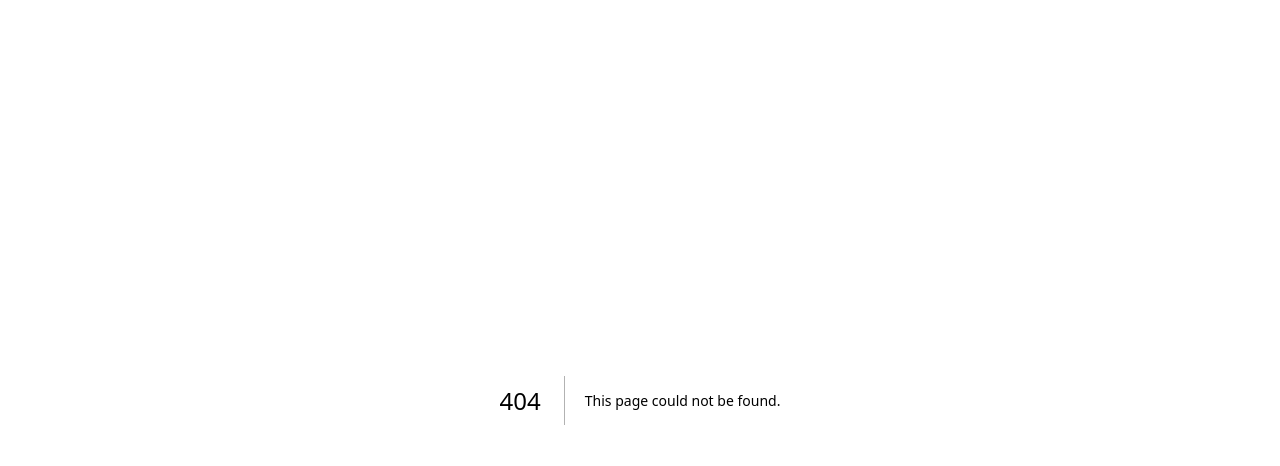
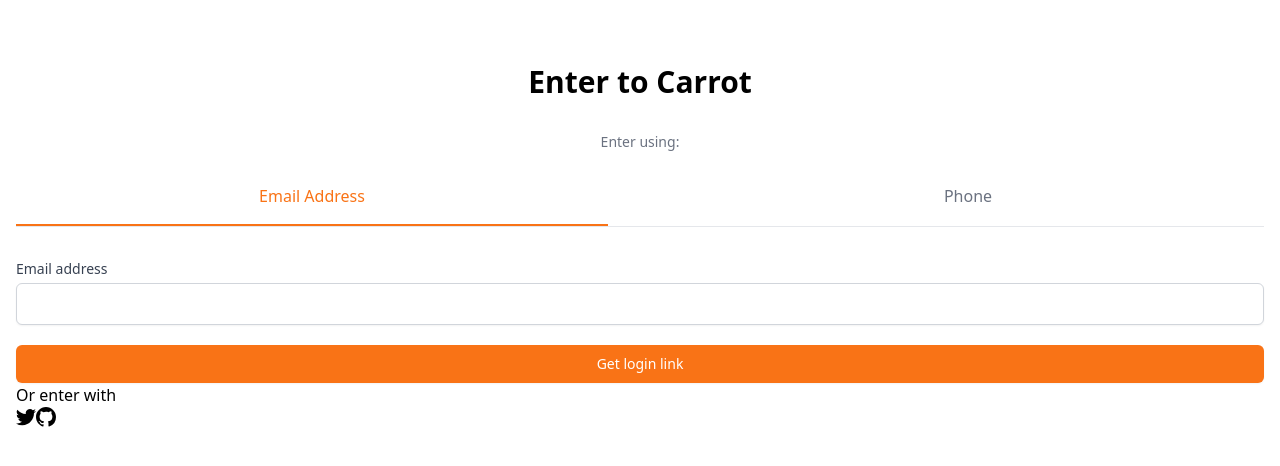
Before and after one commit to yoseph0524/carrotmarket, a Next.js app: page /enter in a window 1280 px wide. Before the commit this address had no page. Shown: the top 466 px of the page. Built offline with nearby package versions, Linux system fonts and the light colour scheme.

Commit message:
auth css p1

```diff
--- a/package.json
+++ b/package.json
@@ -9,6 +9,7 @@
     "lint": "next lint"
   },
   "dependencies": {
+    "@tailwindcss/forms": "^0.5.7",
     "next": "latest",
     "react": "latest",
     "react-dom": "latest"
--- /dev/null
+++ b/pages/enter.tsx
@@ -0,0 +1,110 @@
+import { useState } from "react";
+
+function cls(...classnames: string[]) {
+  return classnames.join(" ");
+}
+
+export default function Enter() {
+  const [method, setMethod] = useState<"email" | "phone">("email");
+  const onEmailClick = () => setMethod("email");
+  const onPhoneClick = () => setMethod("phone");
+  return (
+    <div className="mt-16 px-4">
+      <h3 className="text-3xl font-bold text-center">Enter to Carrot</h3>
+      <div className="mt-8">
+        <div className="flex flex-col items-center">
+          <h5 className="text-sm text-gray-500 font-medium">Enter using:</h5>
+          <div className="grid border-b w-full mt-8 grid-cols-2 gap-16">
+            <button
+              className={cls(
+                "pb-4 font-medium border-b-2",
+                method === "email"
+                  ? " border-orange-500 text-orange-500"
+                  : "border-transparent text-gray-500"
+              )}
+              onClick={onEmailClick}
+            >
+              Email Address
+            </button>
+            <button
+              className={cls(
+                "pb-4 font-medium border-b-2",
+                method === "phone"
+                  ? " border-orange-500 text-orange-500"
+                  : "border-transparent text-gray-500"
+              )}
+              onClick={onPhoneClick}
+            >
+              Phone
+            </button>
+          </div>
+        </div>
+        <form className="flex flex-col mt-8">
+          <label className="text-sm font-medium text-gray-700">
+            {method === "email" ? "Email address" : null}
+            {method === "phone" ? "Phone number" : null}
+          </label>
+          <div className="mt-1">
+            {method === "email" ? (
+              <input
+                type="email"
+                className="appearance-none w-full px-3 border-gray-300 rounded-md shadow-sm placeholder-gray-400 focus:outline-none focus:ring-orange-500 focus:border-orange-500"
+                required
+              />
+            ) : null}
+            {method === "phone" ? (
+              <div className="flex rounded-md shadow-sm">
+                <span className="flex items-center justify-center px-3 rounded-l-md border border-r-0 border-gray-300 bg-gray-50 text-gray-500 select-none">
+                  +82
+                </span>
+                <input
+                  className="appearance-none w-full px-3 border-gray-300 rounded-r-md shadow-sm placeholder-gray-400 focus:outline-none focus:ring-orange-500 focus:border-orange-500"
+                  type="number"
+                  required
+                />
+              </div>
+            ) : null}
+          </div>
+          <button className=" mt-5 bg-orange-500 hover:bg-orange-600 text-white py-2 px-4 border border-transparent rounded-md shadow-sm text-sm font-medium focus:ring-2 focus:ring-offset-2 focus:ring-orange-400 focus:outline-none ">
+            {method === "email" ? "Get login link" : null}
+            {method === "phone" ? "Get one-time password" : null}
+          </button>
+        </form>
+        <div>
+          <div>
+            <div />
+            <div>
+              <span>Or enter with</span>
+            </div>
+          </div>
+          <div>
+            <button>
+              <svg
+                className="w-5 h-5"
+                aria-hidden="true"
+                fill="currentColor"
+                viewBox="0 0 20 20"
+              >
+                <path d="M6.29 18.251c7.547 0 11.675-6.253 11.675-11.675 0-.178 0-.355-.012-.53A8.348 8.348 0 0020 3.92a8.19 8.19 0 01-2.357.646 4.118 4.118 0 001.804-2.27 8.224 8.224 0 01-2.605.996 4.107 4.107 0 00-6.993 3.743 11.65 11.65 0 01-8.457-4.287 4.106 4.106 0 001.27 5.477A4.073 4.073 0 01.8 7.713v.052a4.105 4.105 0 003.292 4.022 4.095 4.095 0 01-1.853.07 4.108 4.108 0 003.834 2.85A8.233 8.233 0 010 16.407a11.616 11.616 0 006.29 1.84" />
+              </svg>
+            </button>
+            <button>
+              <svg
+                className="w-5 h-5"
+                aria-hidden="true"
+                fill="currentColor"
+                viewBox="0 0 20 20"
+              >
+                <path
+                  fillRule="evenodd"
+                  d="M10 0C4.477 0 0 4.484 0 10.017c0 4.425 2.865 8.18 6.839 9.504.5.092.682-.217.682-.483 0-.237-.008-.868-.013-1.703-2.782.605-3.369-1.343-3.369-1.343-.454-1.158-1.11-1.466-1.11-1.466-.908-.62.069-.608.069-.608 1.003.07 1.531 1.032 1.531 1.032.892 1.53 2.341 1.088 2.91.832.092-.647.35-1.088.636-1.338-2.22-.253-4.555-1.113-4.555-4.951 0-1.093.39-1.988 1.029-2.688-.103-.253-.446-1.272.098-2.65 0 0 .84-.27 2.75 1.026A9.564 9.564 0 0110 4.844c.85.004 1.705.115 2.504.337 1.909-1.296 2.747-1.027 2.747-1.027.546 1.379.203 2.398.1 2.651.64.7 1.028 1.595 1.028 2.688 0 3.848-2.339 4.695-4.566 4.942.359.31.678.921.678 1.856 0 1.338-.012 2.419-.012 2.747 0 .268.18.58.688.482A10.019 10.019 0 0020 10.017C20 4.484 15.522 0 10 0z"
+                  clipRule="evenodd"
+                />
+              </svg>
+            </button>
+          </div>
+        </div>
+      </div>
+    </div>
+  );
+}
--- a/pages/index.tsx
+++ b/pages/index.tsx
@@ -3,9 +3,5 @@
 const inter = Inter({ subsets: ["latin"] });
 
 export default function Home() {
-  return (
-    <div className="bg-red-500">
-      <h1 className="text-black">It works</h1>
-    </div>
-  );
+  return null;
 }
--- a/tailwind.config.js
+++ b/tailwind.config.js
@@ -8,5 +8,5 @@
   theme: {
     extend: {},
   },
-  plugins: [],
+  plugins: [require("@tailwindcss/forms")],
 };
```
Also changed, not shown: 1 other file (tests, documents, lock files or other folders).
